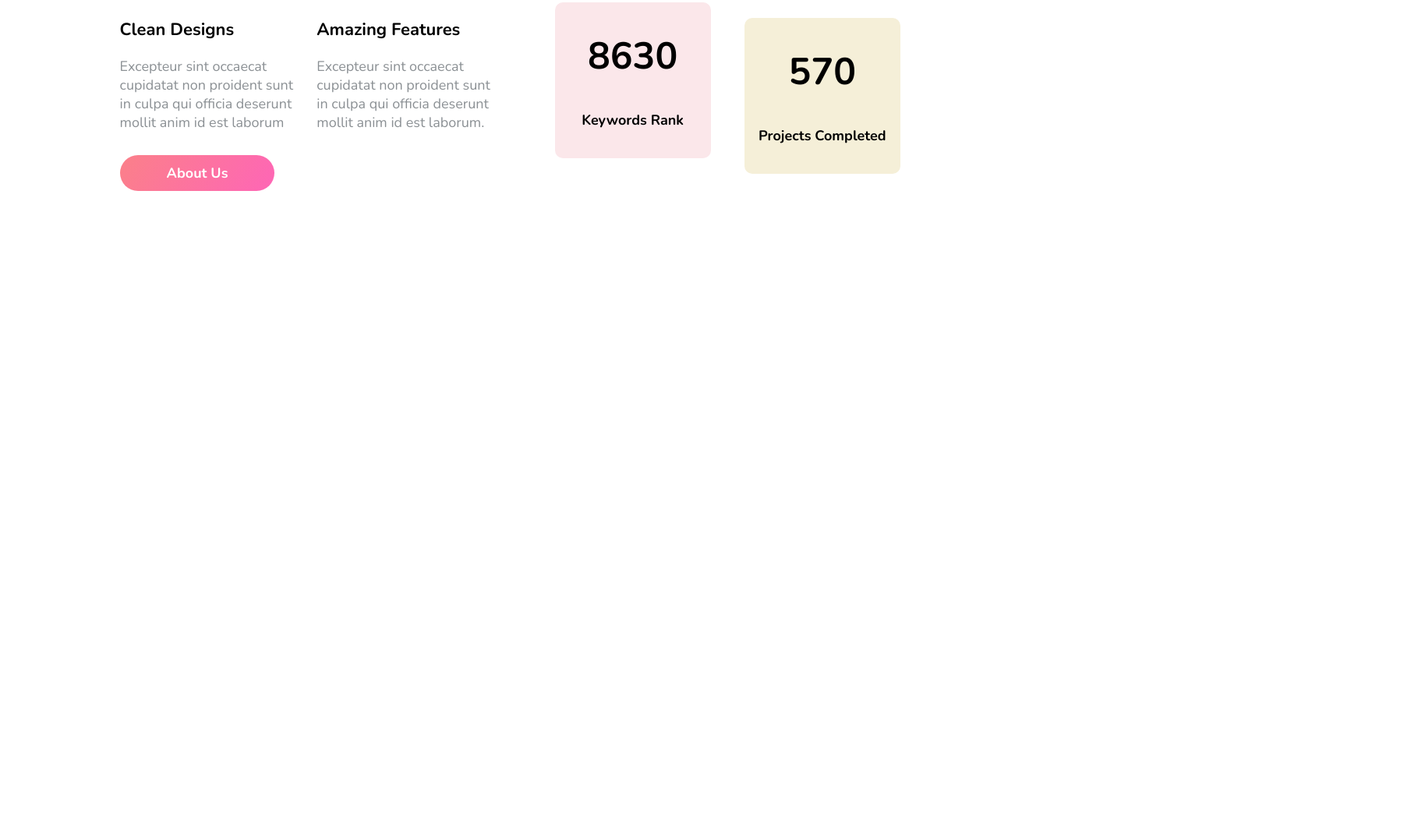
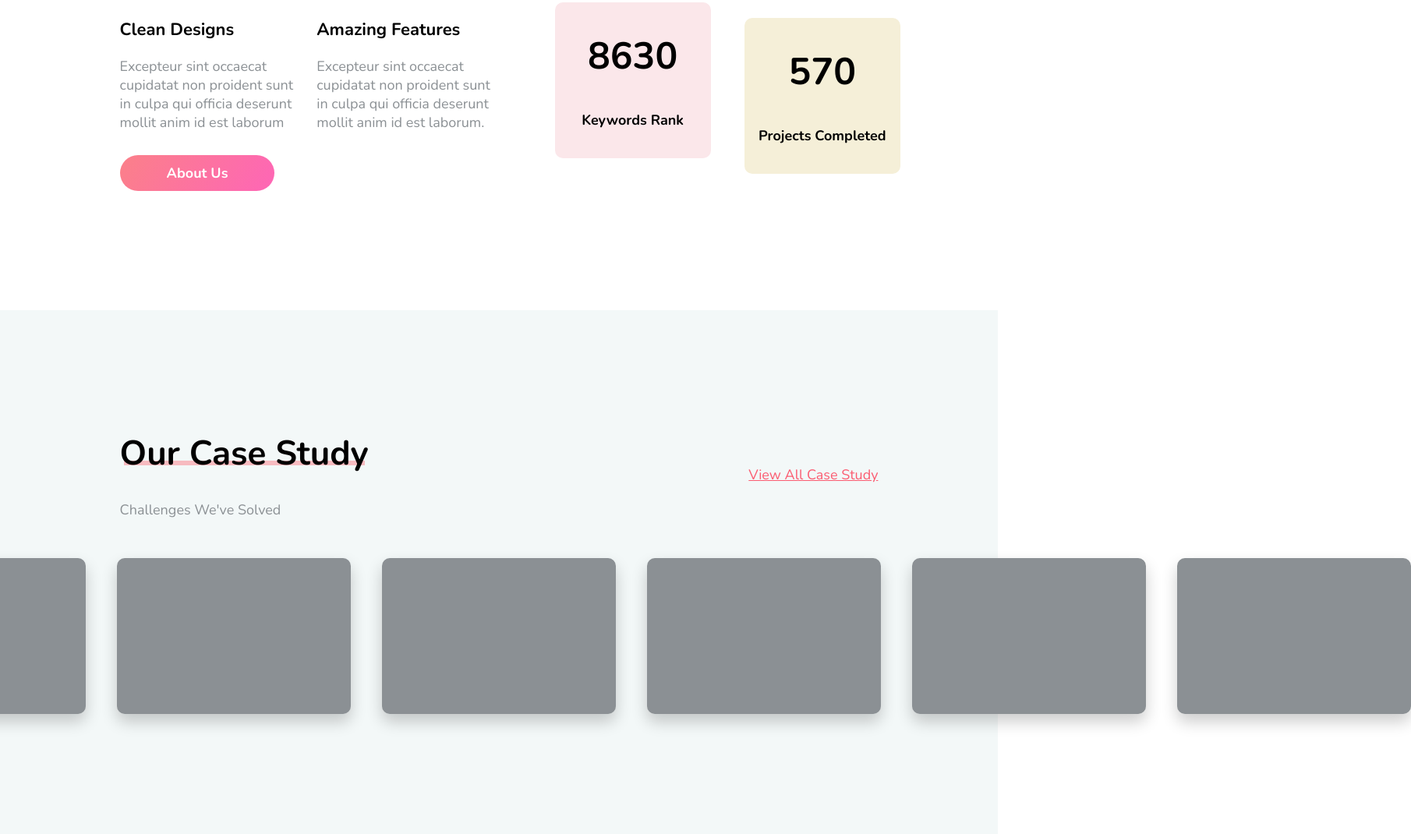
Before and after one commit to arixtty/Aseona-flex-, a website: page index.html in a window 1280 px wide. Shown: the part 1198-2268 px from the top of the page at 78% size, 1810 px wide, since content can reach past the window. Before the commit the page ends 1596 px from the top, so only its background shows below. Drawn offline with nearby package versions, Linux system fonts and the light colour scheme.

Commit message:
Case study section complete

```diff
--- a/index.html
+++ b/index.html
@@ -105,7 +105,7 @@
                     </p>
                 </div>
             </div>
-        <a href="#" class="btn">About Us</a>
+            <a href="#" class="btn">About Us</a>
 
         </div>
 
@@ -118,6 +118,27 @@
             </div>
         </div>
     </section>
+
+    <section class="case-study">
+        <div class="case-study__text">
+            <div class="case-study__intro">
+                <h2 class="heading-secondary heading-secondary--underlined">Our Case Study</h2>
+                <p class="case-study__paragpraph">Challenges We've Solved</p>
+            </div>
+            <div class="case-study__btn">
+                <a href="#" class="case-study__link">View All Case Study</a>
+            </div>
+        </div>
+        <div class="case-study__showcase">
+            <div class="case-study__case"></div>
+            <div class="case-study__case"></div>
+            <div class="case-study__case"></div>
+            <div class="case-study__case"></div>
+            <div class="case-study__case"></div>
+            <div class="case-study__case"></div>
+            <div class="case-study__case"></div>
+        </div>
+    </section>
 </body>
 
 </html>
--- a/sass/pages/home.scss
+++ b/sass/pages/home.scss
@@ -1,11 +1,13 @@
-.intro {
+
+    .intro {
     position: relative;
 
     &__content {
     display: flex;
     justify-content: space-between;
+    background: $color-grey-3;
     padding: 12%;
-    background: $color-grey-3;
+
     }
 
     &__info {
@@ -184,3 +186,54 @@
         }
     }
 }
+
+.case-study {
+
+    background-color: $color-grey-3;
+
+    &__text {
+        display: flex;
+        justify-content: space-between;
+        padding: 12% 12% 0 12%;
+
+    }
+
+    &__intro {
+        display: flex;
+        flex-flow: column;
+        align-items: flex-start;
+    }
+
+    &__paragpraph {
+        margin-top: 3rem;
+    }
+
+    &__btn {
+        display: flex;
+        flex-flow: column;
+        justify-content: center;
+    }
+
+    &__link {
+        color: #fb5c71;
+
+    }
+
+    &__showcase {
+        display: flex;
+        justify-content: center;
+
+        padding: 0 0 12%;
+        margin-top: 5rem;
+    }
+
+    &__case {
+        flex: 0 0 30rem;
+
+        background-color: $color-grey-1;
+        height: 20rem;
+        margin: 0 2rem;
+        border-radius: 1rem;
+        box-shadow: 0 1rem 2rem rgba(0, 0, 0, 0.2);
+    }
+}
```
Also changed, not shown: css/style.css.
